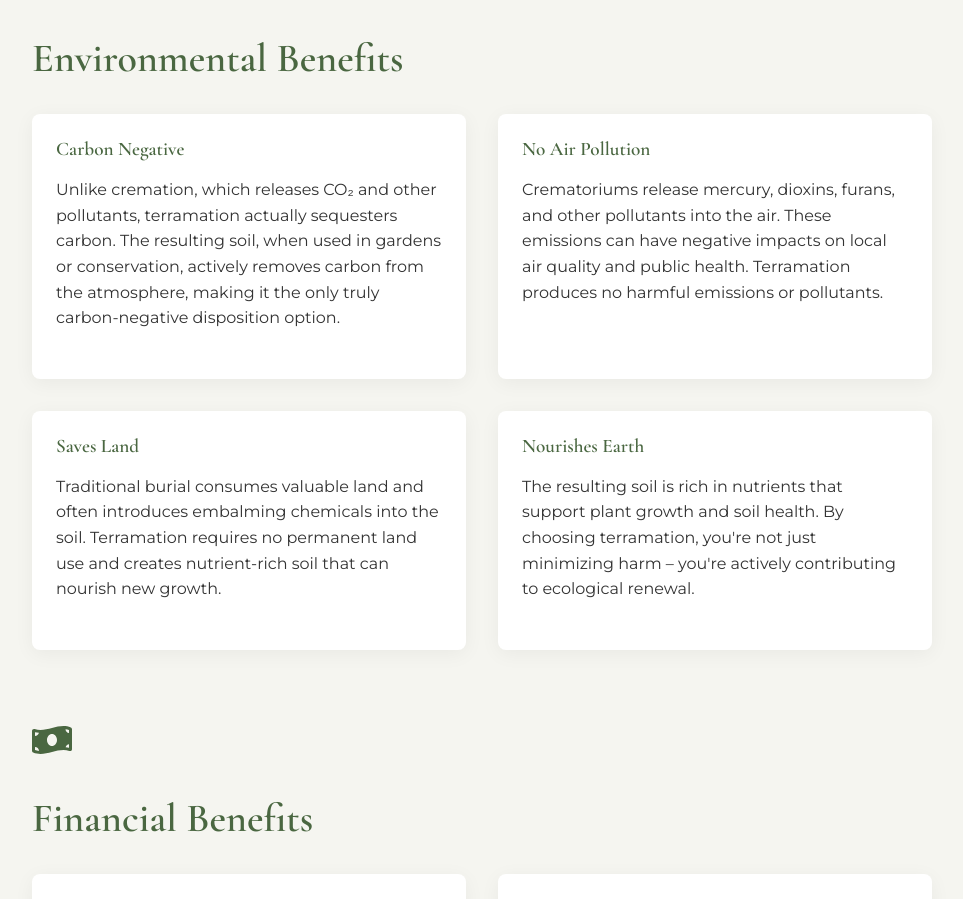
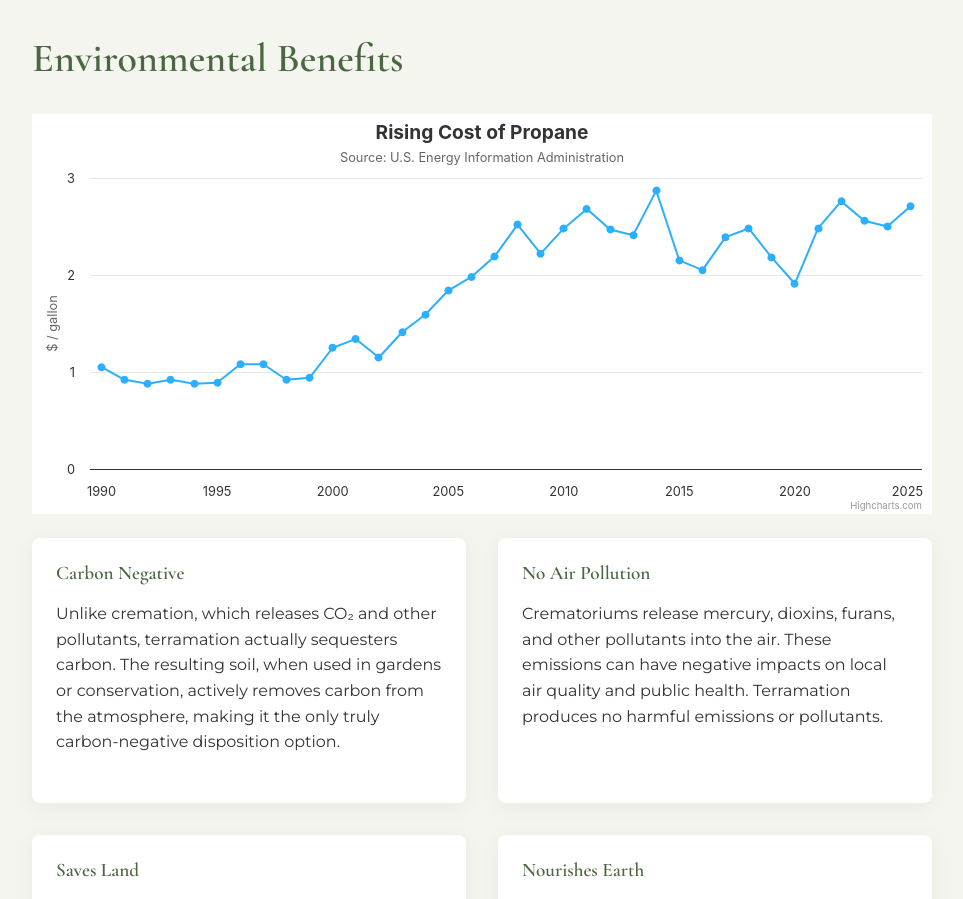
Before and after one commit to jeffsuchland/healing-partners, a React (Create React App) app: page /why-choose-terramation in a window 1280 px wide. Shown: the part 888-1787 px from the top of the page, without its empty margins (158-1121 px from the left). Built offline with nearby package versions, Linux system fonts and the light colour scheme.

Commit message:
Add highcharts propane trends to why choose page.

```diff
--- a/src/screens/WhyChoose.js
+++ b/src/screens/WhyChoose.js
@@ -2,6 +2,8 @@ import React from 'react';
 import styled from 'styled-components';
 import { Link } from 'react-router-dom';
 import { FaLeaf, FaMoneyBillWave, FaHeart, FaTree } from 'react-icons/fa';
+import Highcharts from 'highcharts'
+import HighchartsReact from 'highcharts-react-official'
 
 // Components
 import Hero from '../components/Hero';
@@ -9,6 +11,110 @@ import Section from '../components/Section';
 
 // Placeholder for hero image - replace with actual image path
 const heroImage = 'https://images.unsplash.com/photo-1470115636492-6d2b56f9146d?ixlib=rb-4.0.3&ixid=M3wxMjA3fDB8MHxwaG90by1wYWdlfHx8fGVufDB8fHx8fA%3D%3D&auto=format&fit=crop&w=1170&q=80';
+
+const options = {
+  chart: {
+    type: 'line'
+  },
+  title: {
+    text: 'Rising Cost of Propane'
+  },
+  subtitle: {
+    text: 'Source: ' +
+        '<a href="https://www.eia.gov/dnav/pet/hist/LeafHandler.ashx?n=PET&s=M_EPLLPA_PRS_NUS_DPG&f=M" ' +
+        'target="_blank">U.S. Energy Information Administration</a>'
+},
+  xAxis: {
+    labels: {
+      step: 5
+    },
+    categories: [
+      1990,
+      1991,
+      1992,
+      1993,
+      1994,
+      1995,
+      1996,
+      1997,
+      1998,
+      1999,
+      2000,
+      2001,
+      2002,
+      2003,
+      2004,
+      2005,
+      2006,
+      2007,
+      2008,
+      2009,
+      2010,
+      2011,
+      2012,
+      2013,
+      2014,
+      2015,
+      2016,
+      2017,
+      2018,
+      2019,
+      2020,
+      2021,
+      2022,
+      2023,
+      2024,
+      2025
+    ]
+  },
+  series: [{
+    name: 'Cost of Propane',
+    showInLegend: false,
+    data: [
+      1.05,
+      0.92,
+      0.88,
+      0.92,
+      0.88,
+      0.89,
+      1.08,
+      1.08,
+      0.92,
+      0.94,
+      1.25,
+      1.34,
+      1.15,
+      1.41,
+      1.59,
+      1.84,
+      1.98,
+      2.19,
+      2.52,
+      2.22,
+      2.48,
+      2.68,
+      2.47,
+      2.41,
+      2.87,
+      2.15,
+      2.05,
+      2.39,
+      2.48,
+      2.18,
+      1.91,
+      2.48,
+      2.76,
+      2.56,
+      2.50,
+      2.71
+    ]
+  }],
+  yAxis: {
+    title: {
+        text: '$ / gallon'
+    }
+},
+}
 
 const WhyChoose = () => {
   return (
@@ -34,6 +140,12 @@ const WhyChoose = () => {
               <FaLeaf />
             </CategoryIcon>
             <CategoryTitle>Environmental Benefits</CategoryTitle>
+            <p>
+            <HighchartsReact
+              highcharts={Highcharts}
+              options={options}
+            />
+            </p>
             <BenefitsList>
               <BenefitItem>
                 <BenefitTitle>Carbon Negative</BenefitTitle>
```
Also changed, not shown: package.json (+6 -5 lines), 1 other file (tests, documents, lock files or other folders).
